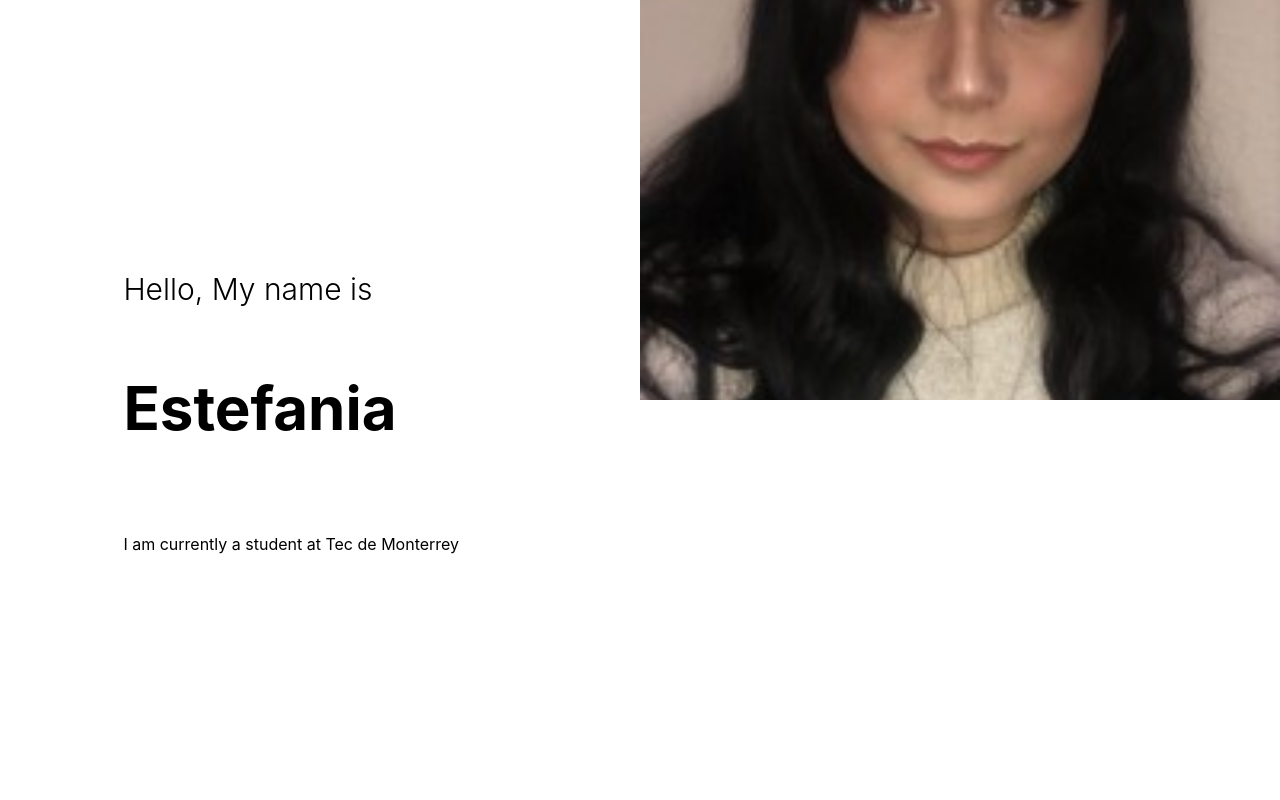
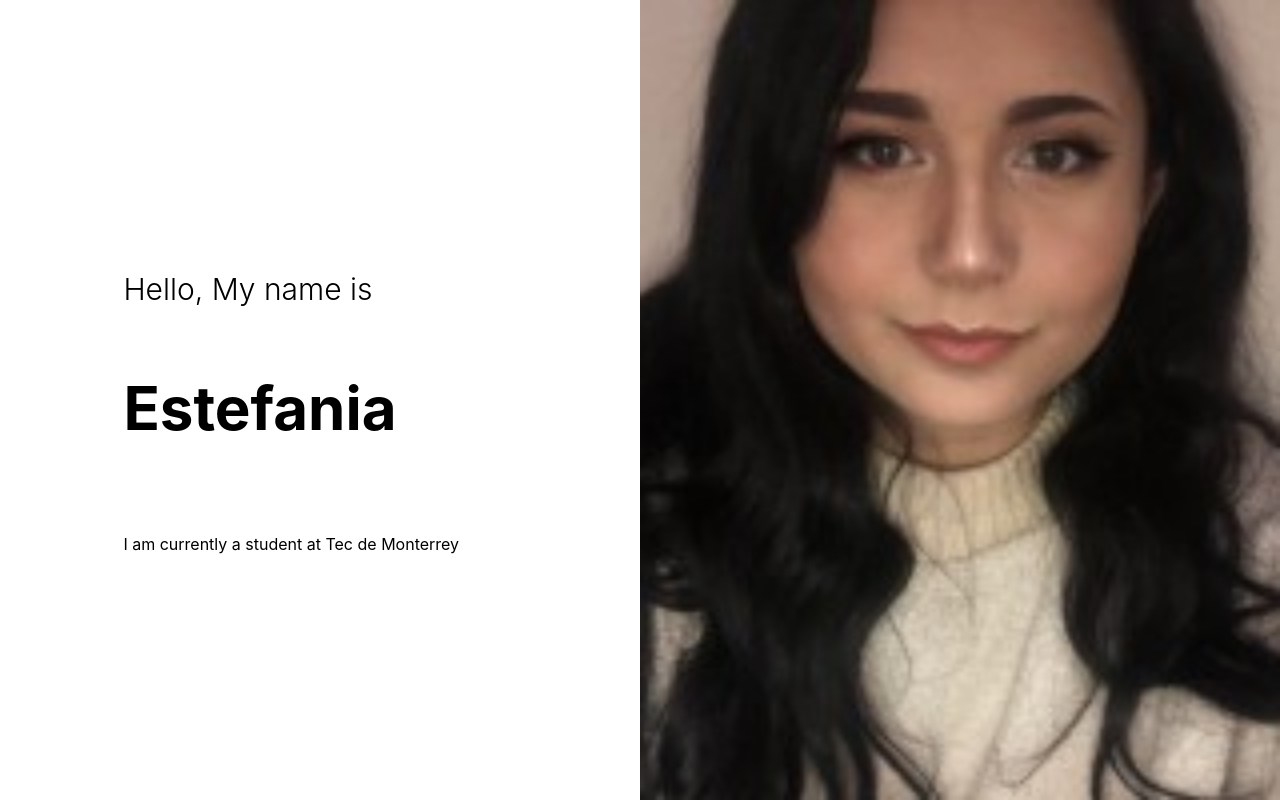
Before and after one commit to Estefaniajim/React-Portafolio, a React (Create React App) app: page / in a window 1280 px wide. Built offline with nearby package versions, Linux system fonts and the light colour scheme.

Commit message:
Update intro.css

```diff
--- a/src/components/Intro/intro.css
+++ b/src/components/Intro/intro.css
@@ -20,7 +20,7 @@
 
 .i-img{
   width: 100%;
-  height: 50%;
+  height: 100%;
   object-fit: cover;
   position: absolute;
 }
```
